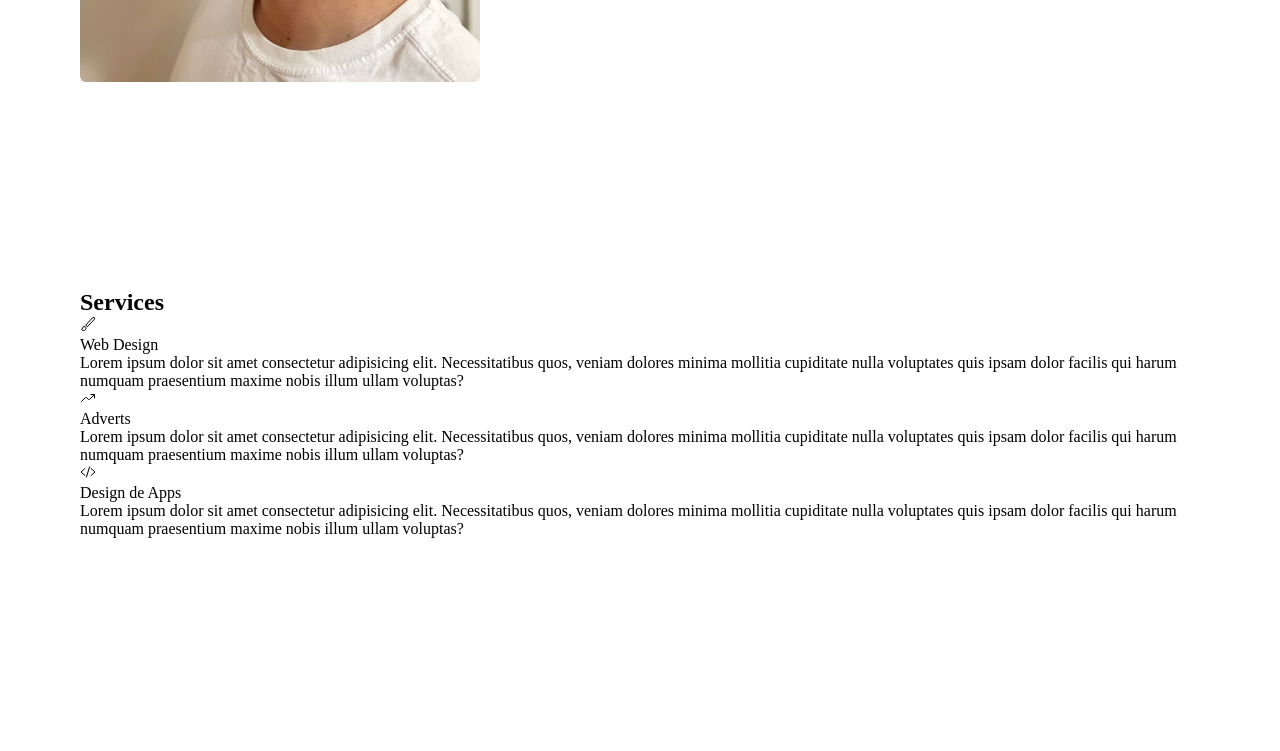
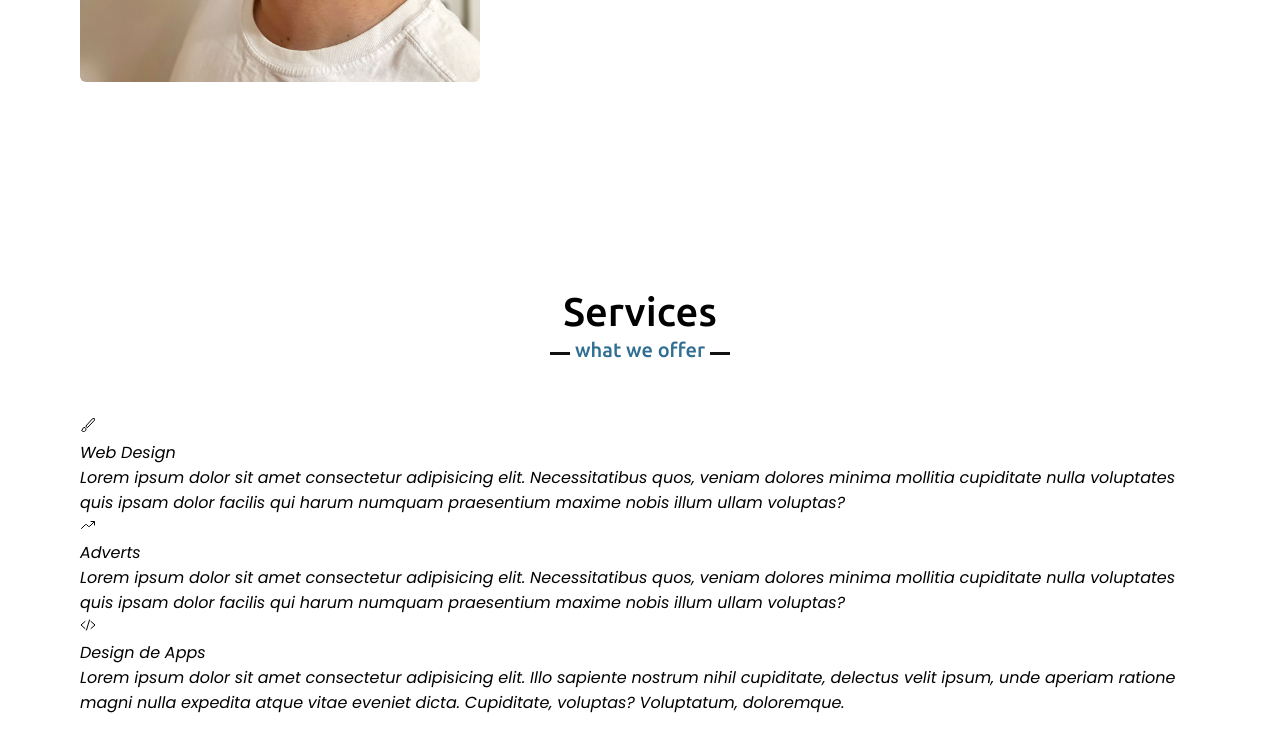
Before and after one commit to AlmirNet/Portfolio-Responsivo-HTML5_CSS3_JavaScript, a plain HTML site: page index.html in a window 1280 px wide. Shown: the part 1344-2095 px from the top of the page. Before the commit the page ends 1982 px from the top, so only its background shows below. Drawn offline with nearby package versions, Linux system fonts and the light colour scheme; a script that the page names is missing.

Commit message:
Continuity to the project, half completed, with error in the mobile menu.
Continuity to the project, half completed, with error in the mobile menu.

```diff
--- a/index.html
+++ b/index.html
@@ -54,7 +54,7 @@
     </section>
     <!--sessão Services-->
 
-    <section class="Services" id="Services">
+    <section class="services" id="services">
         <div class="max-width">
             <h2><div class="title">Services</div></h2>
             <div class="serv-content">
@@ -78,7 +78,7 @@
                     <div class="box">
                         <ion-icon name="code-slash-outline"></ion-icon>
                      <div class="text">Design de Apps</div>
-                     <p>Lorem ipsum dolor sit amet consectetur adipisicing elit. Necessitatibus quos, veniam dolores minima mollitia cupiditate nulla voluptates quis ipsam dolor facilis qui harum numquam praesentium maxime nobis illum ullam voluptas?</p>
+                     <p>Lorem ipsum dolor sit amet consectetur adipisicing elit. Illo sapiente nostrum nihil cupiditate, delectus velit ipsum, unde aperiam ratione magni nulla expedita atque vitae eveniet dicta. Cupiditate, voluptas? Voluptatum, doloremque.</p>
                     </div>
                 </div>
             </div>
--- a/style.css
+++ b/style.css
@@ -106,22 +106,11 @@
     cursor: pointer;
     display: none;
 }
-
-/*  sessão sobre  */
+/*  All similar codes  */
 section{
     padding: 100px 0;
 }
-.about{
-    font-family: 'Poppins', sans-serif;
-}
-.about .about-content{
-    display: flex;
-    flex-wrap: wrap;
-    align-items: center;
-    justify-content: space-between;
-}
-
-.about .title{
+section .title{
     font-family: 'Ubuntu';
     text-align: center;
     font-size: 40px;
@@ -130,7 +119,7 @@ section{
     padding-bottom: 20px;
     position: relative;
 }
-.about .title::before{
+section .title::before{
     content: "";
     position: absolute;
     bottom: 0;
@@ -140,8 +129,7 @@ section{
     background: #111;
     transform: translateX(-50%);
 }
-.about .title::after{
-    content: "Who am I";
+section .title::after{
     position: absolute;
     bottom: -12px;
     left: 50%;
@@ -150,6 +138,22 @@ section{
     color: rgb(48, 110, 146);
     padding: 5px;
     transform: translateX(-50%);
+}
+/*  sessão sobre  */
+
+
+.about, .services{
+    font-family: 'Poppins', sans-serif;
+}
+.about .about-content, .services .serv-content{
+    display: flex;
+    flex-wrap: wrap;
+    align-items: center;
+    justify-content: space-between;
+}
+
+.about .title::after{
+    content: "Who am I";
 }
 .about .about-content .left{
     width: 45%;
@@ -189,6 +193,10 @@ section{
     height: 400px;
     object-fit: cover;
     border-radius: 6px;
+}
+/*  Sessão  Services */
+.services .title::after{
+    content: "what we offer";
 }
 
 /*  responsivo  */
```
